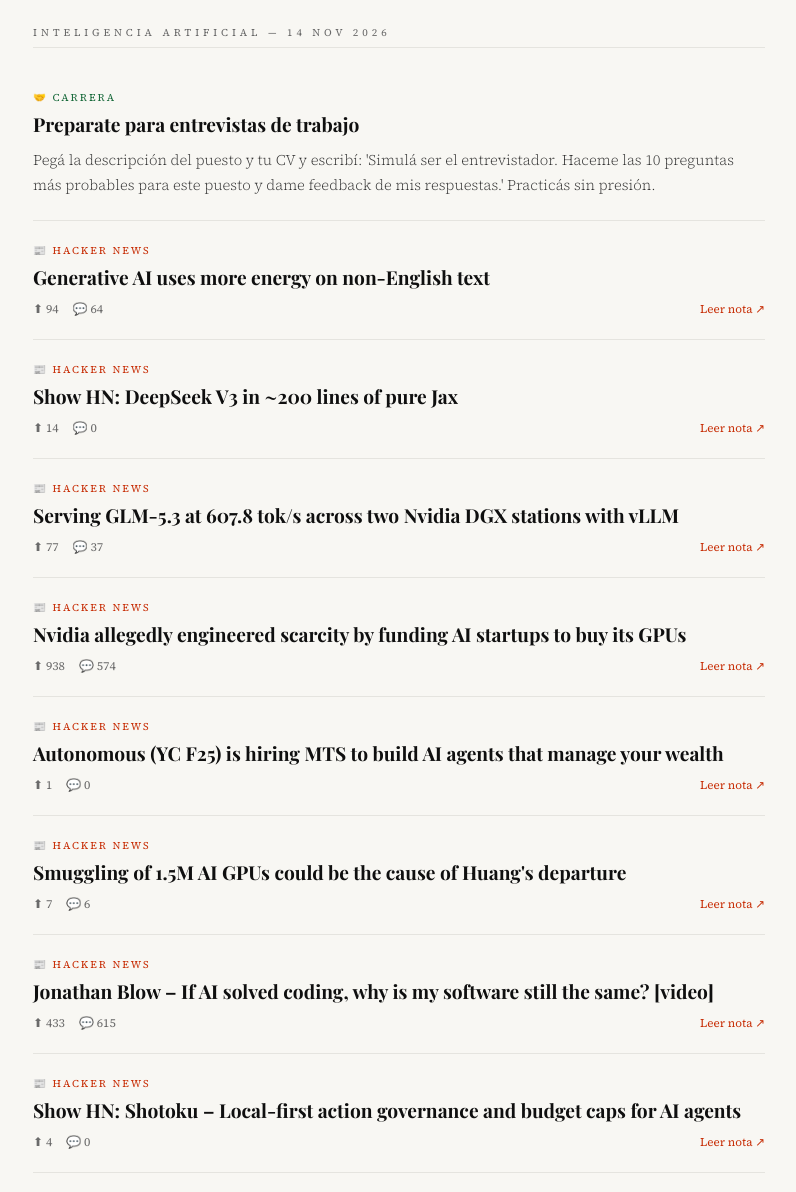
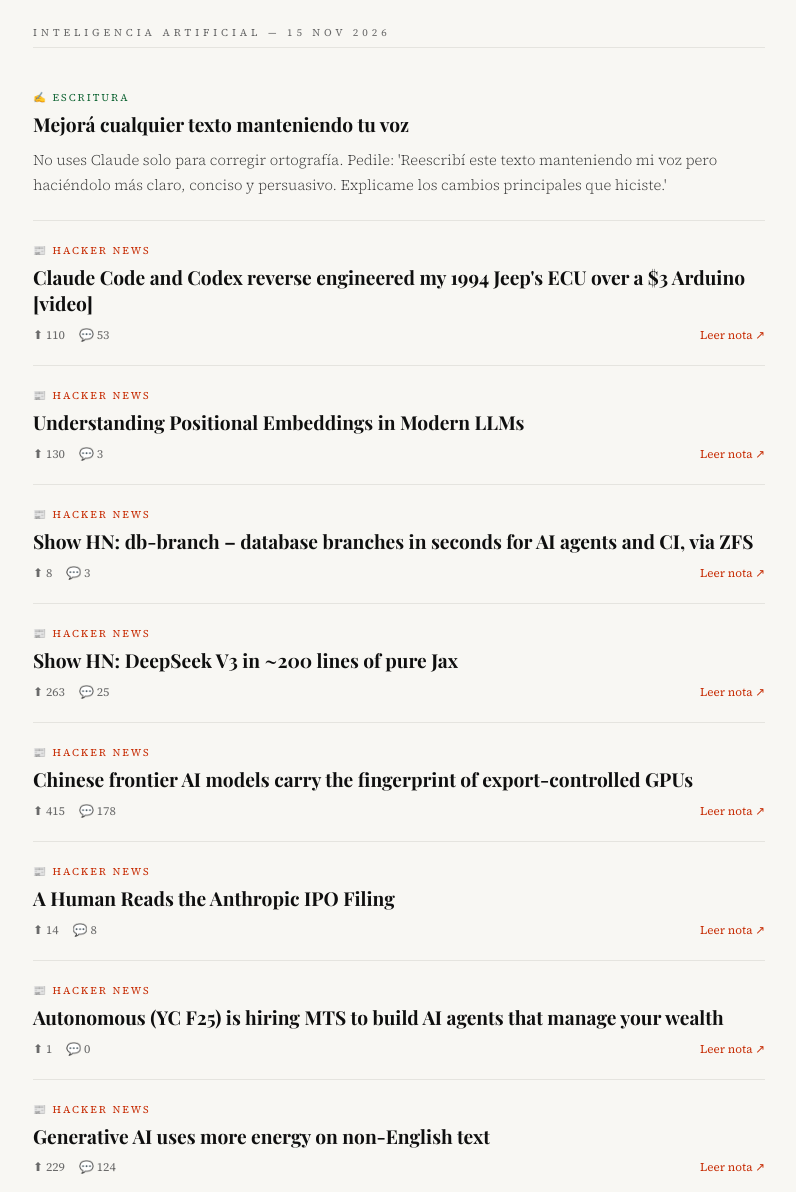
Before and after one commit to triagencyarg-cell/mi-claude-daily, a plain HTML site: page index.html in a window 1280 px wide. Shown: the part 258-1450 px from the top of the page, without its empty margins (241-1037 px from the left). Drawn offline with nearby package versions, Linux system fonts and the light colour scheme.

Commit message:
Update 2026-11-15

```diff
--- a/index.html
+++ b/index.html
@@ -68,7 +68,7 @@
         <a class="logo" href="#">IA<em>Daily</em></a>
         <div class="header-right">
             <span class="badge">Auto-actualizado</span>
-            <span class="fecha-header">14 Nov 2026</span>
+            <span class="fecha-header">15 Nov 2026</span>
         </div>
     </div>
     <div class="filtros-wrap">
@@ -84,52 +84,52 @@
         <div class="stat"><div class="stat-num">3</div><div class="stat-label">Tips del día</div></div>
         <div class="stat"><div class="stat-num">15</div><div class="stat-label">Total</div></div>
     </div>
-    <p class="seccion-label">Inteligencia artificial &mdash; 14 Nov 2026</p>
+    <p class="seccion-label">Inteligencia artificial &mdash; 15 Nov 2026</p>
     <div id="grid">
     <article class="card card-tip" data-cat="tips" style="animation-delay:0.00s">
-        <div class="card-tag">🤝 Carrera</div>
-        <h2>Preparate para entrevistas de trabajo</h2>
-        <p class="card-body">Pegá la descripción del puesto y tu CV y escribí: 'Simulá ser el entrevistador. Haceme las 10 preguntas más probables para este puesto y dame feedback de mis respuestas.' Practicás sin presión.</p>
+        <div class="card-tag">✍️ Escritura</div>
+        <h2>Mejorá cualquier texto manteniendo tu voz</h2>
+        <p class="card-body">No uses Claude solo para corregir ortografía. Pedile: 'Reescribí este texto manteniendo mi voz pero haciéndolo más claro, conciso y persuasivo. Explicame los cambios principales que hiciste.'</p>
     </article>
     <article class="card card-noticia" data-cat="noticias" style="animation-delay:0.06s">
         <div class="card-tag">&#128240; Hacker News</div>
-        <a href="https://news.umich.edu/generative-ai-uses-more-energy-on-non-english-text/" target="_blank" rel="noopener"><h2>Generative AI uses more energy on non-English text</h2></a>
-        <div class="card-meta"><span>&#11014; 94</span><span>&#128172; 64</span><a class="src-link" href="https://news.umich.edu/generative-ai-uses-more-energy-on-non-english-text/" target="_blank">Leer nota &#8599;</a></div>
+        <a href="https://www.youtube.com/watch?v=WPj3aQ-xxpI" target="_blank" rel="noopener"><h2>Claude Code and Codex reverse engineered my 1994 Jeep's ECU over a $3 Arduino [video]</h2></a>
+        <div class="card-meta"><span>&#11014; 110</span><span>&#128172; 53</span><a class="src-link" href="https://www.youtube.com/watch?v=WPj3aQ-xxpI" target="_blank">Leer nota &#8599;</a></div>
     </article>
     <article class="card card-noticia" data-cat="noticias" style="animation-delay:0.12s">
         <div class="card-tag">&#128240; Hacker News</div>
-        <a href="https://github.com/Vaibhaav-Tiwari/deepseek-v3-jax" target="_blank" rel="noopener"><h2>Show HN: DeepSeek V3 in ~200 lines of pure Jax</h2></a>
-        <div class="card-meta"><span>&#11014; 14</span><span>&#128172; 0</span><a class="src-link" href="https://github.com/Vaibhaav-Tiwari/deepseek-v3-jax" target="_blank">Leer nota &#8599;</a></div>
+        <a href="https://magazine.sebastianraschka.com/p/understanding-positional-embeddings" target="_blank" rel="noopener"><h2>Understanding Positional Embeddings in Modern LLMs</h2></a>
+        <div class="card-meta"><span>&#11014; 130</span><span>&#128172; 3</span><a class="src-link" href="https://magazine.sebastianraschka.com/p/understanding-positional-embeddings" target="_blank">Leer nota &#8599;</a></div>
     </article>
     <article class="card card-noticia" data-cat="noticias" style="animation-delay:0.18s">
         <div class="card-tag">&#128240; Hacker News</div>
-        <a href="https://developer.nvidia.com/blog/when-one-gpu-isnt-enough-serving-glm-5-3-across-two-nvidia-dgx-stations-with-vllm/" target="_blank" rel="noopener"><h2>Serving GLM-5.3 at 607.8 tok/s across two Nvidia DGX stations with vLLM</h2></a>
-        <div class="card-meta"><span>&#11014; 77</span><span>&#128172; 37</span><a class="src-link" href="https://developer.nvidia.com/blog/when-one-gpu-isnt-enough-serving-glm-5-3-across-two-nvidia-dgx-stations-with-vllm/" target="_blank">Leer nota &#8599;</a></div>
+        <a href="https://github.com/db-branch/db-branch" target="_blank" rel="noopener"><h2>Show HN: db-branch – database branches in seconds for AI agents and CI, via ZFS</h2></a>
+        <div class="card-meta"><span>&#11014; 8</span><span>&#128172; 3</span><a class="src-link" href="https://github.com/db-branch/db-branch" target="_blank">Leer nota &#8599;</a></div>
     </article>
     <article class="card card-noticia" data-cat="noticias" style="animation-delay:0.24s">
         <div class="card-tag">&#128240; Hacker News</div>
-        <a href="https://www.techpowerup.com/354814/nvidia-allegedly-engineered-scarcity-by-funding-ai-startups-to-buy-its-gpus" target="_blank" rel="noopener"><h2>Nvidia allegedly engineered scarcity by funding AI startups to buy its GPUs</h2></a>
-        <div class="card-meta"><span>&#11014; 938</span><span>&#128172; 574</span><a class="src-link" href="https://www.techpowerup.com/354814/nvidia-allegedly-engineered-scarcity-by-funding-ai-startups-to-buy-its-gpus" target="_blank">Leer nota &#8599;</a></div>
+        <a href="https://github.com/Vaibhaav-Tiwari/deepseek-v3-jax" target="_blank" rel="noopener"><h2>Show HN: DeepSeek V3 in ~200 lines of pure Jax</h2></a>
+        <div class="card-meta"><span>&#11014; 263</span><span>&#128172; 25</span><a class="src-link" href="https://github.com/Vaibhaav-Tiwari/deepseek-v3-jax" target="_blank">Leer nota &#8599;</a></div>
     </article>
     <article class="card card-noticia" data-cat="noticias" style="animation-delay:0.30s">
+        <div class="card-tag">&#128240; Hacker News</div>
+        <a href="https://unemploymentlabs.com/checkpoint-forensics" target="_blank" rel="noopener"><h2>Chinese frontier AI models carry the fingerprint of export-controlled GPUs</h2></a>
+        <div class="card-meta"><span>&#11014; 415</span><span>&#128172; 178</span><a class="src-link" href="https://unemploymentlabs.com/checkpoint-forensics" target="_blank">Leer nota &#8599;</a></div>
+    </article>
+    <article class="card card-noticia" data-cat="noticias" style="animation-delay:0.36s">
+        <div class="card-tag">&#128240; Hacker News</div>
+        <a href="https://www.nytimes.com/2026/11/15/business/anthropic-ipo-filing-prospectus.html" target="_blank" rel="noopener"><h2>A Human Reads the Anthropic IPO Filing</h2></a>
+        <div class="card-meta"><span>&#11014; 14</span><span>&#128172; 8</span><a class="src-link" href="https://www.nytimes.com/2026/11/15/business/anthropic-ipo-filing-prospectus.html" target="_blank">Leer nota &#8599;</a></div>
+    </article>
+    <article class="card card-noticia" data-cat="noticias" style="animation-delay:0.42s">
         <div class="card-tag">&#128240; Hacker News</div>
         <a href="https://atg.science/careers" target="_blank" rel="noopener"><h2>Autonomous (YC F25) is hiring MTS to build AI agents that manage your wealth</h2></a>
         <div class="card-meta"><span>&#11014; 1</span><span>&#128172; 0</span><a class="src-link" href="https://atg.science/careers" target="_blank">Leer nota &#8599;</a></div>
     </article>
-    <article class="card card-noticia" data-cat="noticias" style="animation-delay:0.36s">
-        <div class="card-tag">&#128240; Hacker News</div>
-        <a href="https://www.tomshardware.com/tech-industry/artificial-intelligence/mass-smuggling-of-nvidia-ai-gpus-could-be-the-underlying-cause-of-jensen-huangs-departure-analysts-claim-more-than-1-5-gigawatts-of-banned-chips-tracked-to-china-despite-export-controls" target="_blank" rel="noopener"><h2>Smuggling of 1.5M AI GPUs could be the cause of Huang's departure</h2></a>
-        <div class="card-meta"><span>&#11014; 7</span><span>&#128172; 6</span><a class="src-link" href="https://www.tomshardware.com/tech-industry/artificial-intelligence/mass-smuggling-of-nvidia-ai-gpus-could-be-the-underlying-cause-of-jensen-huangs-departure-analysts-claim-more-than-1-5-gigawatts-of-banned-chips-tracked-to-china-despite-export-controls" target="_blank">Leer nota &#8599;</a></div>
-    </article>
-    <article class="card card-noticia" data-cat="noticias" style="animation-delay:0.42s">
-        <div class="card-tag">&#128240; Hacker News</div>
-        <a href="https://www.youtube.com/watch?v=IRK8h67ol7Q" target="_blank" rel="noopener"><h2>Jonathan Blow – If AI solved coding, why is my software still the same? [video]</h2></a>
-        <div class="card-meta"><span>&#11014; 433</span><span>&#128172; 615</span><a class="src-link" href="https://www.youtube.com/watch?v=IRK8h67ol7Q" target="_blank">Leer nota &#8599;</a></div>
-    </article>
     <article class="card card-noticia" data-cat="noticias" style="animation-delay:0.48s">
         <div class="card-tag">&#128240; Hacker News</div>
-        <a href="https://www.shotoku.dev/" target="_blank" rel="noopener"><h2>Show HN: Shotoku – Local-first action governance and budget caps for AI agents</h2></a>
-        <div class="card-meta"><span>&#11014; 4</span><span>&#128172; 0</span><a class="src-link" href="https://www.shotoku.dev/" target="_blank">Leer nota &#8599;</a></div>
+        <a href="https://news.umich.edu/generative-ai-uses-more-energy-on-non-english-text/" target="_blank" rel="noopener"><h2>Generative AI uses more energy on non-English text</h2></a>
+        <div class="card-meta"><span>&#11014; 229</span><span>&#128172; 124</span><a class="src-link" href="https://news.umich.edu/generative-ai-uses-more-energy-on-non-english-text/" target="_blank">Leer nota &#8599;</a></div>
     </article>
     <article class="card card-noticia" data-cat="noticias" style="animation-delay:0.54s">
         <div class="card-tag">&#128240; MIT Tech Review</div>
@@ -152,14 +152,14 @@
         <div class="card-meta"><a class="src-link" href="https://www.technologyreview.com/2026/11/12/1148483/nvidia-chip-tracking/" target="_blank">Leer nota &#8599;</a></div>
     </article>
     <article class="card card-tip" data-cat="tips" style="animation-delay:0.78s">
-        <div class="card-tag">✍️ Escritura</div>
-        <h2>Mejorá cualquier texto manteniendo tu voz</h2>
-        <p class="card-body">No uses Claude solo para corregir ortografía. Pedile: 'Reescribí este texto manteniendo mi voz pero haciéndolo más claro, conciso y persuasivo. Explicame los cambios principales que hiciste.'</p>
+        <div class="card-tag">💡 Caso de uso real</div>
+        <h2>Cómo una contadora ahorra 3 horas por semana</h2>
+        <p class="card-body">Marcela, contadora en CABA, usa Claude para redactar emails a clientes explicando situaciones impositivas complejas en lenguaje simple. 'Antes me llevaba 40 minutos escribir cada email. Ahora le doy el contexto a Claude, reviso y mando en 5 minutos.'</p>
     </article>
     <article class="card card-tip" data-cat="tips" style="animation-delay:0.84s">
         <div class="card-tag">💡 Caso de uso real</div>
-        <h2>Cómo una contadora ahorra 3 horas por semana</h2>
-        <p class="card-body">Marcela, contadora en CABA, usa Claude para redactar emails a clientes explicando situaciones impositivas complejas en lenguaje simple. 'Antes me llevaba 40 minutos escribir cada email. Ahora le doy el contexto a Claude, reviso y mando en 5 minutos.'</p>
+        <h2>El estudiante que usa Claude como tutor 24/7</h2>
+        <p class="card-body">Tomás, estudiante de derecho, le pasa las sentencias que tiene que analizar y le pide que identifique los argumentos principales y los puntos débiles. 'Es como tener un profesor disponible a las 2 de la mañana antes del parcial.'</p>
     </article></div>
 </div>
 
```
